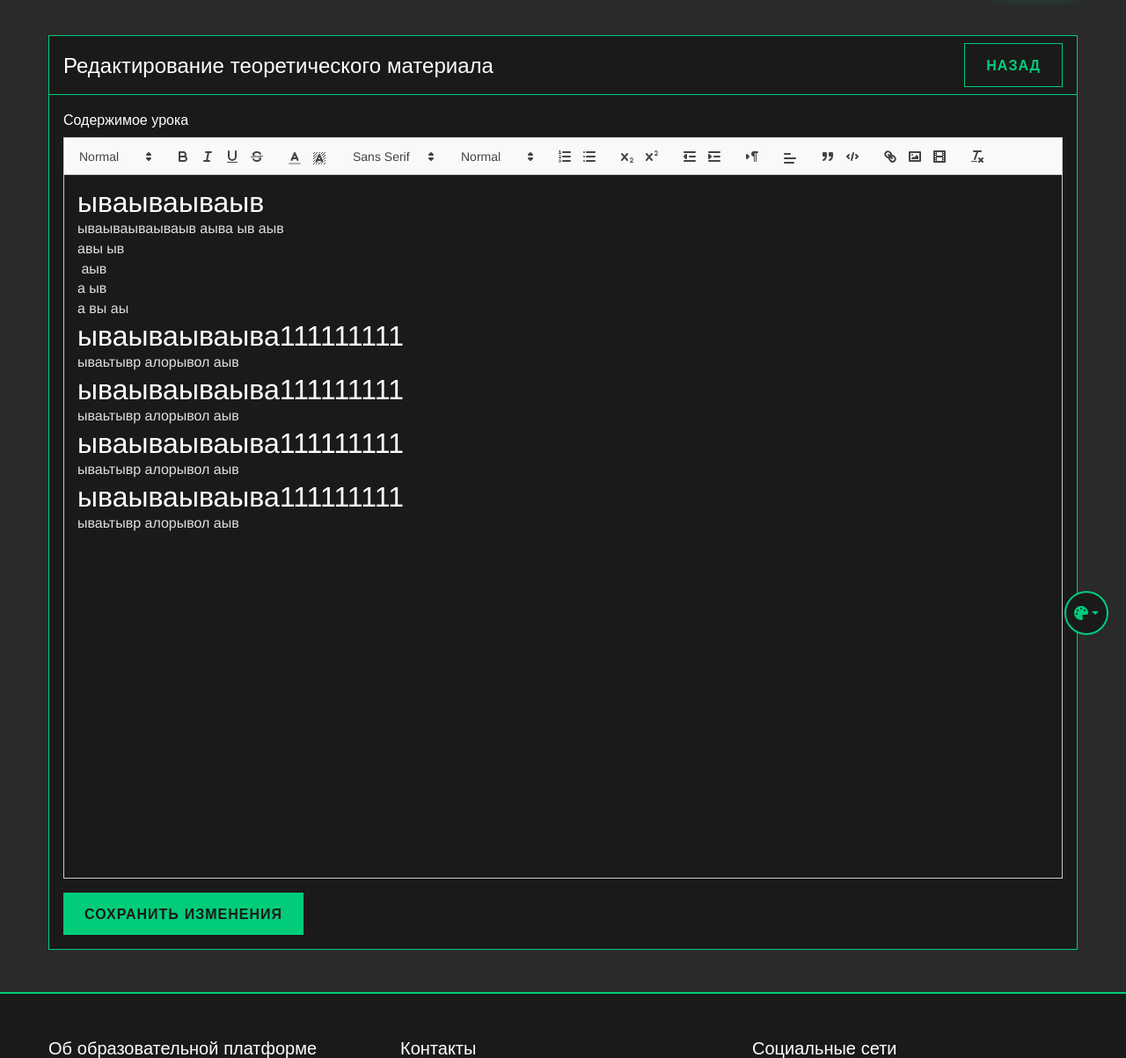
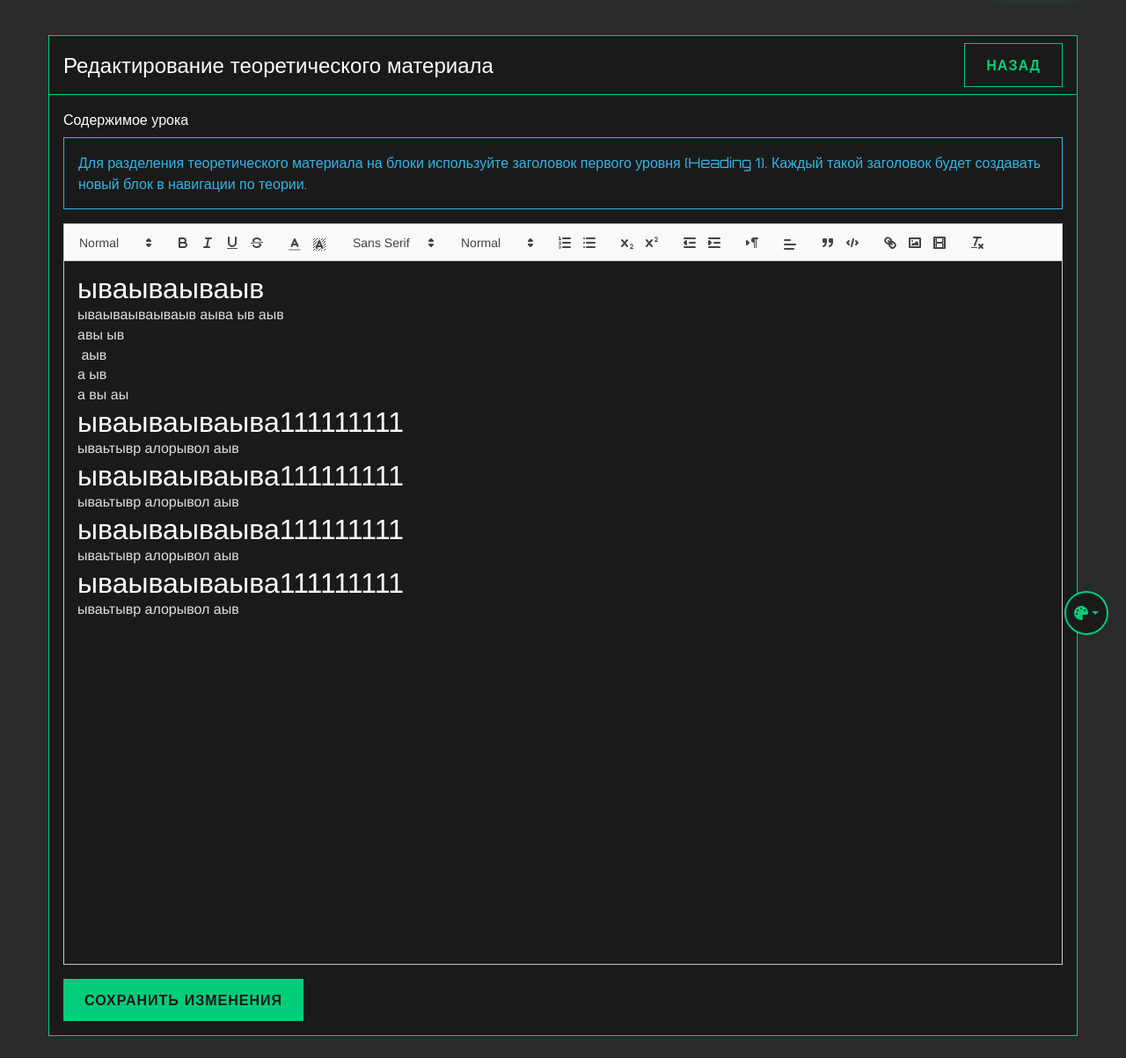
Before and after one commit to druswayne/project_site, a Flask app: page /admin/lessons/1/theory/edit in a window 1280 px wide. Shown: the part 58-1261 px from the top of the page at 88% size. Run offline with Flask 3, Linux system fonts and the light colour scheme; a user stored in the database is signed in; data comes from the database, SQL or seed files in the repository; some libraries are stand-ins or nearby versions.

Commit message:
подсказка  в редакторе

```diff
--- a/templates/edit_theory.html
+++ b/templates/edit_theory.html
@@ -59,6 +59,9 @@
                     <form method="POST">
                         <div class="mb-3">
                             <label for="content" class="form-label">Содержимое урока</label>
+                            <div class="alert alert-info mb-3">
+                                <i class="bi bi-info-circle"></i> Для разделения теоретического материала на блоки используйте заголовок первого уровня (Heading 1). Каждый такой заголовок будет создавать новый блок в навигации по теории.
+                            </div>
                             <div id="editor"></div>
                             <input type="hidden" name="content" id="content">
                         </div>
```
